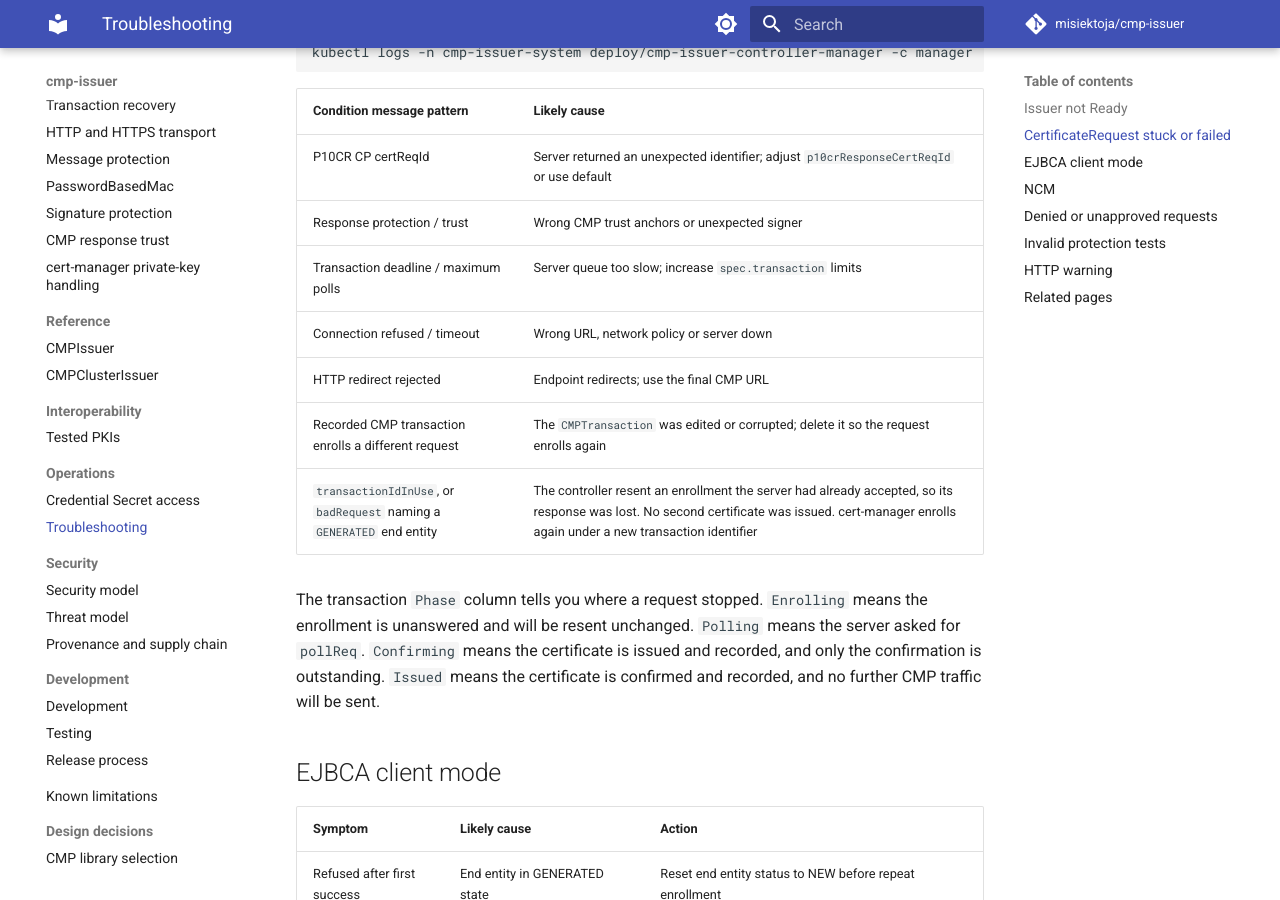
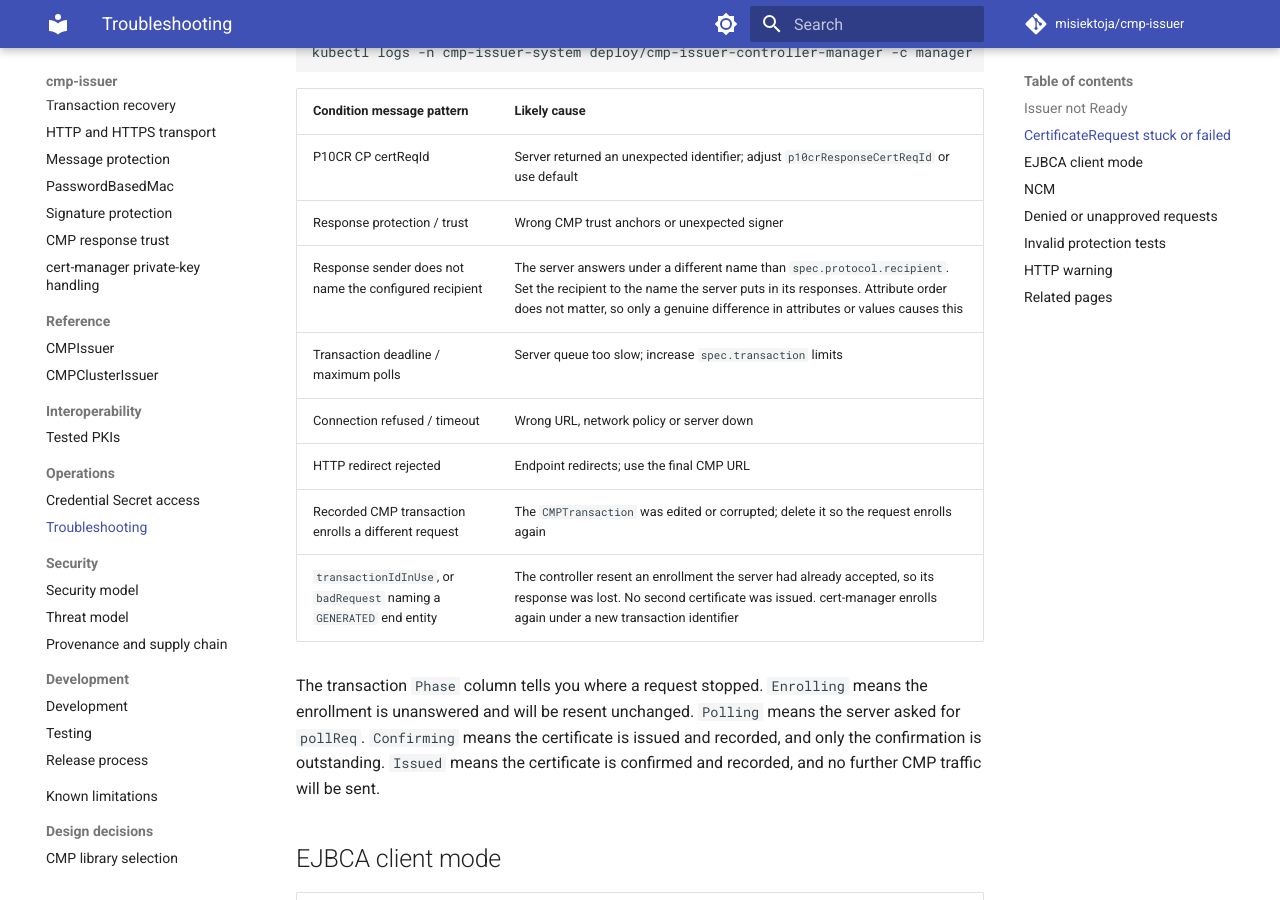
Before and after one commit to misiektoja/cmp-issuer, an MkDocs documentation site: the page built from docs/operations/troubleshooting.md, in a window 1280 px wide and 900 px high, scrolled down 592 px. Built offline with MkDocs 1.6.1 and Material for MkDocs 9.7.7, drawn with Linux system fonts in a browser that asks for light colours; comment, search, counter and statistics services are not loaded.

Commit message:
docs(operations): add the response sender failure to troubleshooting

```diff
--- a/docs/operations/troubleshooting.md
+++ b/docs/operations/troubleshooting.md
@@ -21,6 +21,7 @@ kubectl logs -n cmp-issuer-system deploy/cmp-issuer-controller-manager -c manage
 | --- | --- |
 | P10CR CP certReqId | Server returned an unexpected identifier; adjust `p10crResponseCertReqId` or use default |
 | Response protection / trust | Wrong CMP trust anchors or unexpected signer |
+| Response sender does not name the configured recipient | The server answers under a different name than `spec.protocol.recipient`. Set the recipient to the name the server puts in its responses. Attribute order does not matter, so only a genuine difference in attributes or values causes this |
 | Transaction deadline / maximum polls | Server queue too slow; increase `spec.transaction` limits |
 | Connection refused / timeout | Wrong URL, network policy or server down |
 | HTTP redirect rejected | Endpoint redirects; use the final CMP URL |
```
